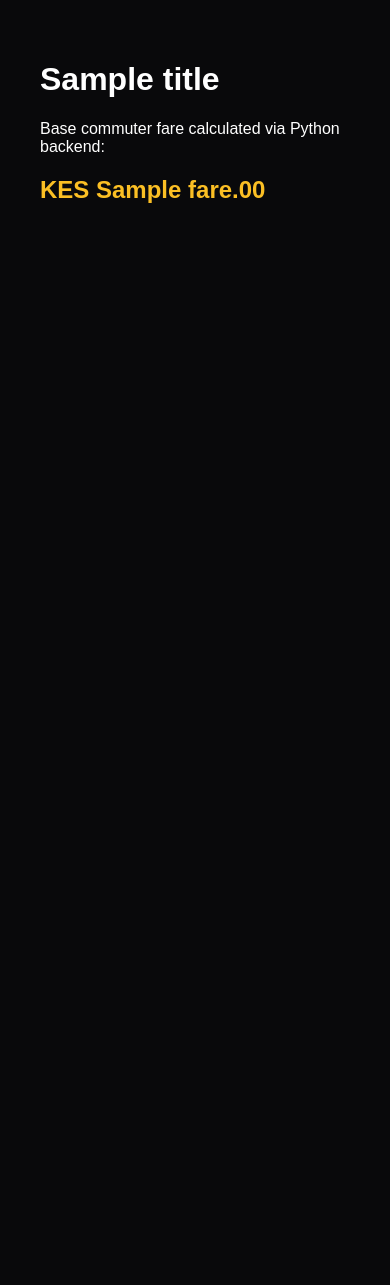
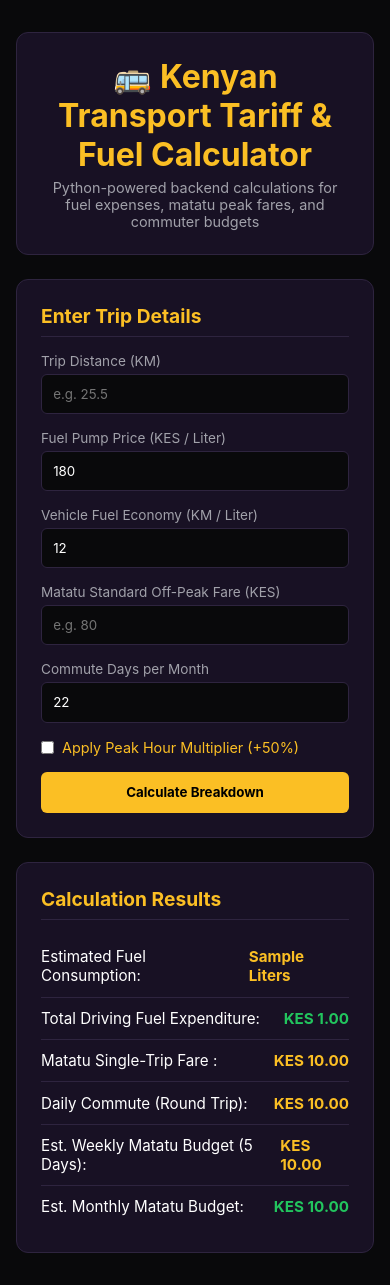
Before and after one commit to MercyMiraj/Kenyan_Transport_Tariff_and_Fuel_Calculator, a Flask app: template templates/index.html in a window 390 px wide. Before the commit the page ends 203 px from the top, so only its background shows below. Run offline with Flask 3, Linux system fonts and the light colour scheme; the template is opened without the code that fills it: most values are stand-ins (such as "Sample title", 1, 10 or a date in 2020).

Commit message:
templates/index.html
Added responsive design and styling for the transport tariff calculator.

```diff
--- a/templates/index.html
+++ b/templates/index.html
@@ -1,12 +1,128 @@
 <!DOCTYPE html>
 <html lang="en">
 <head>
-    <meta charset="UTF-8">
-    <title>{{ title }}</title>
+  <meta charset="UTF-8">
+  <meta name="viewport" content="width=device-width, initial-scale=1.0">
+  <title>Transport Tariff & Fuel Calculator</title>
+  <style>
+    :root {
+      --bg-black: #09090b;
+      --card-purple: #181124;
+      --accent-gold: #fbbf24;
+      --accent-purple: #7c3aed;
+      --text-white: #ffffff;
+      --text-muted: #a1a1aa;
+      --border-color: #2e243f;
+      --success-green: #22c55e;
+    }
+
+    * { margin: 0; padding: 0; box-sizing: border-box; font-family: -apple-system, BlinkMacSystemFont, "Segoe UI", Roboto, sans-serif; }
+    body { background-color: var(--bg-black); color: var(--text-white); padding: 2rem 1rem; }
+    .container { max-width: 900px; margin: 0 auto; }
+
+    header { background: var(--card-purple); border: 1px solid var(--border-color); padding: 1.5rem; border-radius: 12px; margin-bottom: 1.5rem; text-align: center; }
+    header h1 { color: var(--accent-gold); margin-bottom: 0.3rem; }
+    header p { color: var(--text-muted); font-size: 0.9rem; }
+
+    .grid { display: grid; grid-template-columns: repeat(auto-fit, minmax(300px, 1fr)); gap: 1.5rem; }
+    .card { background: var(--card-purple); border: 1px solid var(--border-color); padding: 1.5rem; border-radius: 12px; }
+    .card h2 { color: var(--accent-gold); font-size: 1.2rem; margin-bottom: 1rem; border-bottom: 1px solid var(--border-color); padding-bottom: 0.5rem; }
+
+    .form-group { margin-bottom: 1rem; }
+    .form-group label { display: block; font-size: 0.85rem; color: var(--text-muted); margin-bottom: 0.3rem; }
+    .form-group input[type="number"] { width: 100%; padding: 0.7rem; background: var(--bg-black); border: 1px solid var(--border-color); color: var(--text-white); border-radius: 6px; }
+    .form-group input:focus { border-color: var(--accent-gold); outline: none; }
+
+    .checkbox-group { display: flex; align-items: center; gap: 0.5rem; margin: 1rem 0; }
+    .checkbox-group label { font-size: 0.9rem; color: var(--accent-gold); }
+
+    .btn { width: 100%; background: var(--accent-gold); color: #000; border: none; padding: 0.8rem; border-radius: 6px; font-weight: bold; cursor: pointer; transition: opacity 0.2s; }
+    .btn:hover { opacity: 0.9; }
+
+    .stat-row { display: flex; justify-content: space-between; padding: 0.7rem 0; border-bottom: 1px solid var(--border-color); font-size: 0.95rem; }
+    .stat-row:last-child { border-bottom: none; }
+    .highlight { color: var(--accent-gold); font-weight: bold; }
+    .highlight-green { color: var(--success-green); font-weight: bold; }
+    .empty-msg { color: var(--text-muted); text-align: center; padding: 2rem 0; font-style: italic; }
+  </style>
 </head>
-<body style="background-color: #09090b; color: #ffffff; font-family: sans-serif; padding: 2rem;">
-    <h1>{{ title }}</h1>
-    <p>Base commuter fare calculated via Python backend:</p>
-    <h2 style="color: #fbbf24;">KES {{ fare }}.00</h2>
+<body>
+  <div class="container">
+    <header>
+      <h1>🚌 Kenyan Transport Tariff & Fuel Calculator</h1>
+      <p>Python-powered backend calculations for fuel expenses, matatu peak fares, and commuter budgets</p>
+    </header>
+
+    <div class="grid">
+      <!-- Form Input Card -->
+      <div class="card">
+        <h2>Enter Trip Details</h2>
+        <form action="/" method="POST">
+          <div class="form-group">
+            <label for="distance_km">Trip Distance (KM)</label>
+            <input type="number" step="0.1" id="distance_km" name="distance_km" placeholder="e.g. 25.5" required>
+          </div>
+          <div class="form-group">
+            <label for="fuel_price">Fuel Pump Price (KES / Liter)</label>
+            <input type="number" step="0.1" id="fuel_price" name="fuel_price" value="180" required>
+          </div>
+          <div class="form-group">
+            <label for="efficiency_kml">Vehicle Fuel Economy (KM / Liter)</label>
+            <input type="number" step="0.1" id="efficiency_kml" name="efficiency_kml" value="12" required>
+          </div>
+          <div class="form-group">
+            <label for="sacco_base_fare">Matatu Standard Off-Peak Fare (KES)</label>
+            <input type="number" step="1" id="sacco_base_fare" name="sacco_base_fare" placeholder="e.g. 80" required>
+          </div>
+          <div class="form-group">
+            <label for="days_per_month">Commute Days per Month</label>
+            <input type="number" step="1" id="days_per_month" name="days_per_month" value="22" required>
+          </div>
+          <div class="checkbox-group">
+            <input type="checkbox" id="is_peak" name="is_peak">
+            <label for="is_peak">Apply Peak Hour Multiplier (+50%)</label>
+          </div>
+          <button type="submit" class="btn">Calculate Breakdown</button>
+        </form>
+      </div>
+
+      <!-- Results Display Card -->
+      <div class="card">
+        <h2>Calculation Results</h2>
+        {% if results %}
+          {% if results.error %}
+            <p style="color: red;">{{ results.error }}</p>
+          {% else %}
+            <div class="stat-row">
+              <span>Estimated Fuel Consumption:</span>
+              <span class="highlight">{{ results.liters_needed }} Liters</span>
+            </div>
+            <div class="stat-row">
+              <span>Total Driving Fuel Expenditure:</span>
+              <span class="highlight-green">KES {{ "{:,.2f}".format(results.total_fuel_cost) }}</span>
+            </div>
+            <div class="stat-row">
+              <span>Matatu Single-Trip Fare {% if results.is_peak %}(Peak){% endif %}:</span>
+              <span class="highlight">KES {{ "{:,.2f}".format(results.single_trip_fare) }}</span>
+            </div>
+            <div class="stat-row">
+              <span>Daily Commute (Round Trip):</span>
+              <span class="highlight">KES {{ "{:,.2f}".format(results.daily_commute_fare) }}</span>
+            </div>
+            <div class="stat-row">
+              <span>Est. Weekly Matatu Budget (5 Days):</span>
+              <span class="highlight">KES {{ "{:,.2f}".format(results.weekly_budget) }}</span>
+            </div>
+            <div class="stat-row">
+              <span>Est. Monthly Matatu Budget:</span>
+              <span class="highlight-green">KES {{ "{:,.2f}".format(results.monthly_budget) }}</span>
+            </div>
+          {% endif %}
+        {% else %}
+          <p class="empty-msg">Fill out the trip details on the left and click "Calculate Breakdown" to process results via Flask backend.</p>
+        {% endif %}
+      </div>
+    </div>
+  </div>
 </body>
 </html>
```
